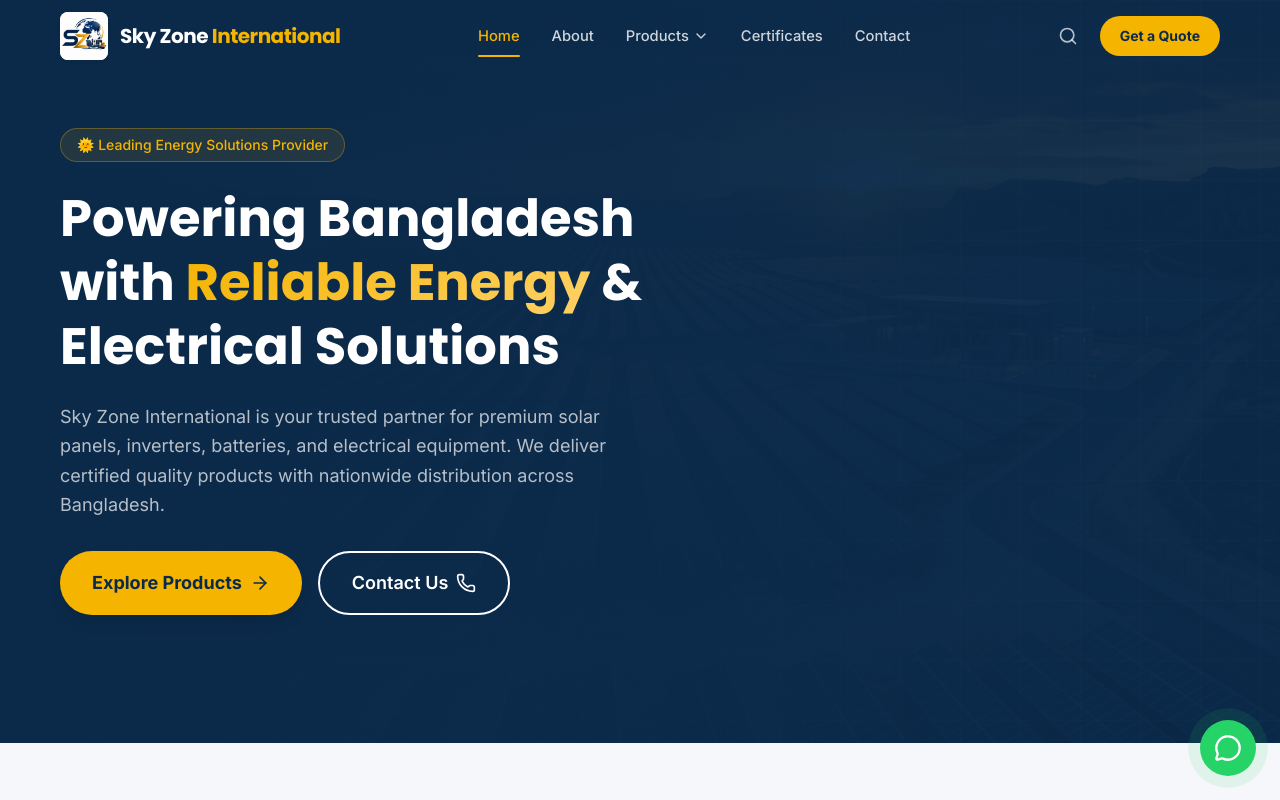
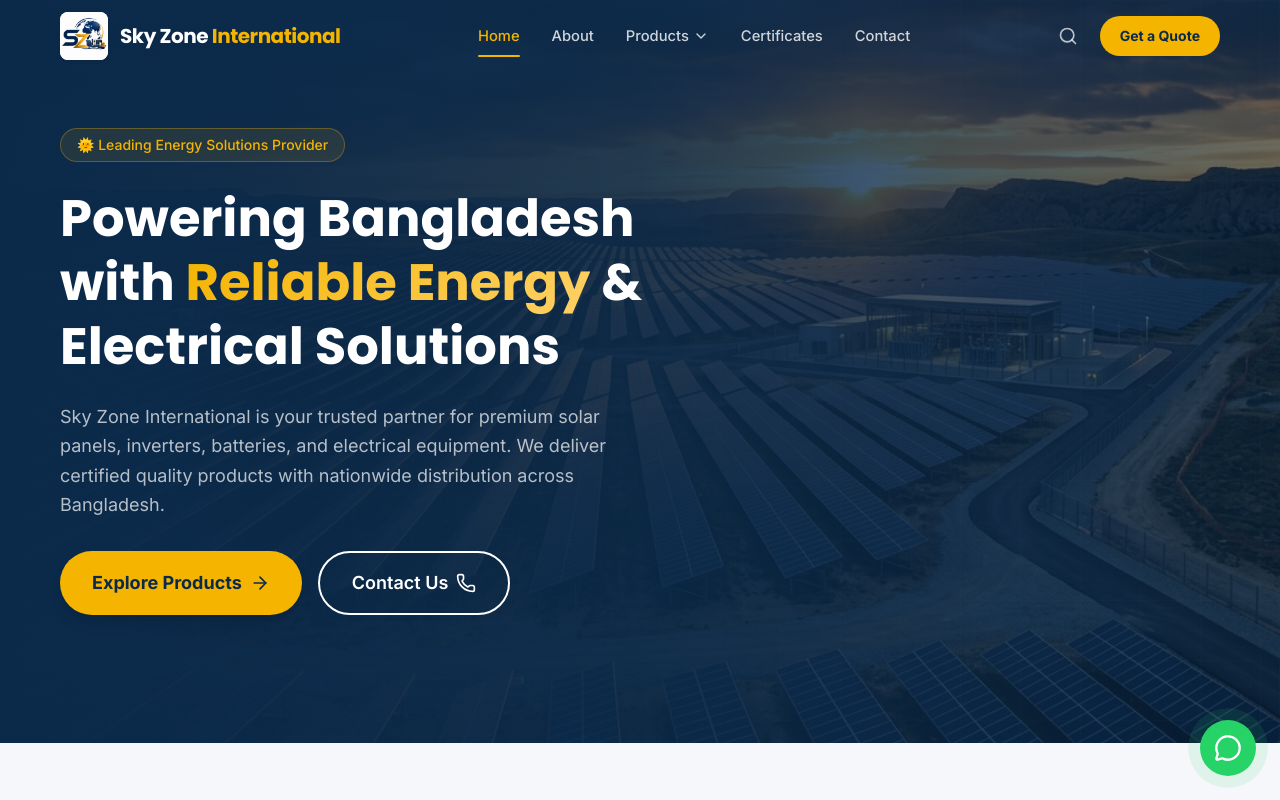
Before and after one commit to hosnemubarak/skyzone_platform, a Next.js app in the folder frontend/: page / in a window 1280 px wide. Shown: the top 800 px of the page. Built offline with nearby package versions, Linux system fonts and the light colour scheme.

Commit message:
style(hero): make background image fully visible with opacity 1 and transform none

```diff
--- a/frontend/src/components/home/Hero.tsx
+++ b/frontend/src/components/home/Hero.tsx
@@ -13,7 +13,8 @@
         src="/images/hero-bg.png"
         alt=""
         fill
-        className="object-cover opacity-15"
+        className="object-cover"
+        style={{ opacity: 1, transform: "none" }}
         priority
       />
 
```
